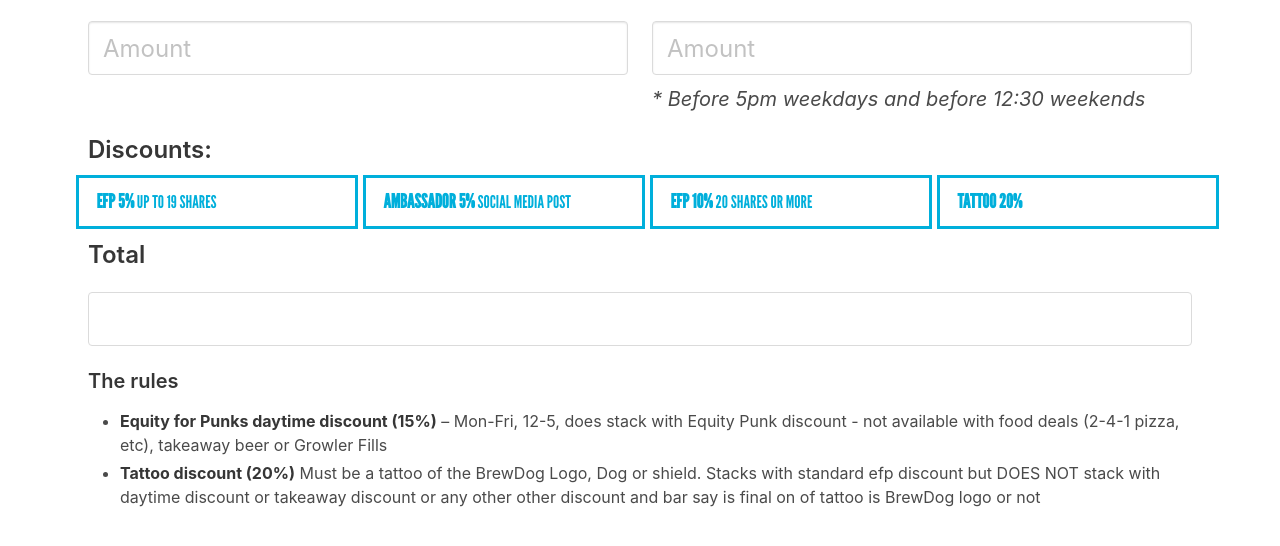
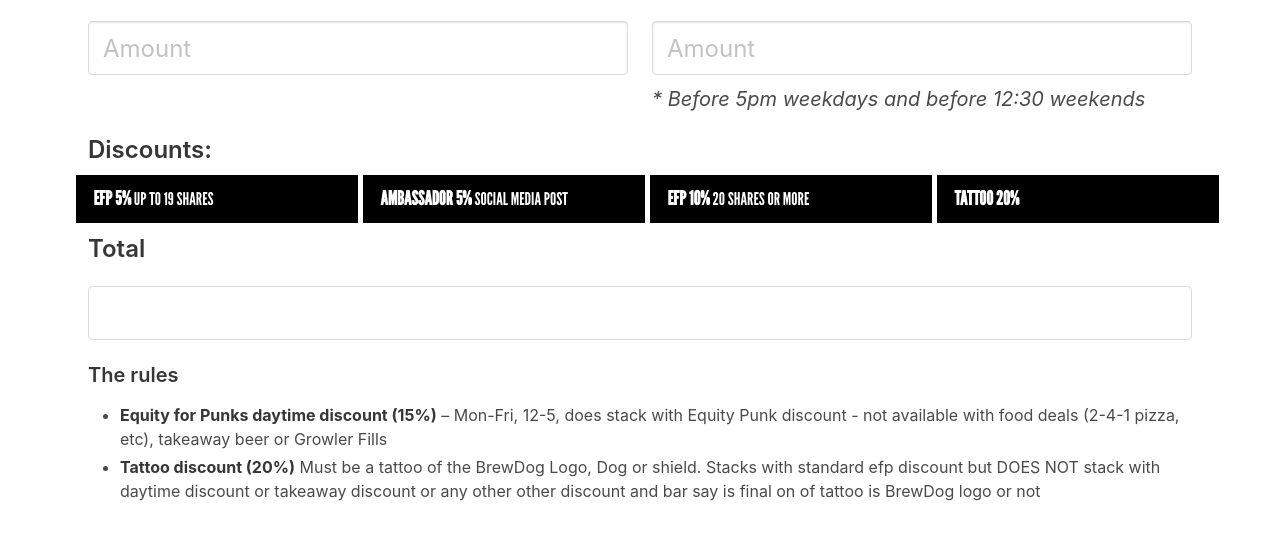
Before and after one commit to picandocodigo/efp_discount, a website: page index.html in a window 1280 px wide. Shown: the part 138-684 px from the top of the page. Drawn offline with nearby package versions, Linux system fonts and the light colour scheme.

Commit message:
Change buttons style to Brewdog website instead of forum

```diff
--- a/css/style.css
+++ b/css/style.css
@@ -11,8 +11,9 @@
 
 .discount{
   text-align:center;
-  border: 3px solid #00afdb;
-  background: #fff;
+  border: none;
+  background: #000;
+  color: #fff;
   margin-right: 5px;
   line-height: 1;
   box-sizing: border-box;
@@ -25,12 +26,12 @@
 }
 
 .discount *{
-  color: #00afdb;
+  color: #fff;
   font-size: 1.1em;
 }
 
 .discount.checked, .discount.checked *{
-  color: #fff !important;
+  color: #00afdb;
   background: #00afdb;
 }
 
@@ -39,5 +40,5 @@
 }
 
 .discount .checkbox strong, .discount label.checkbox{
-  color: #00afdb;
+  color: #fff;
 }
```
